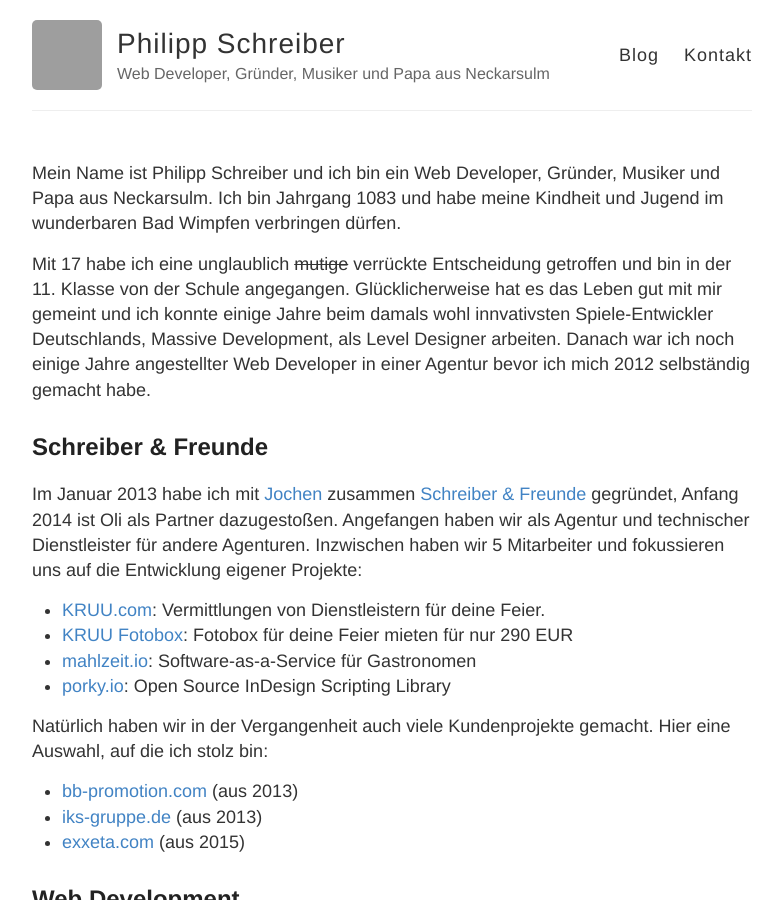
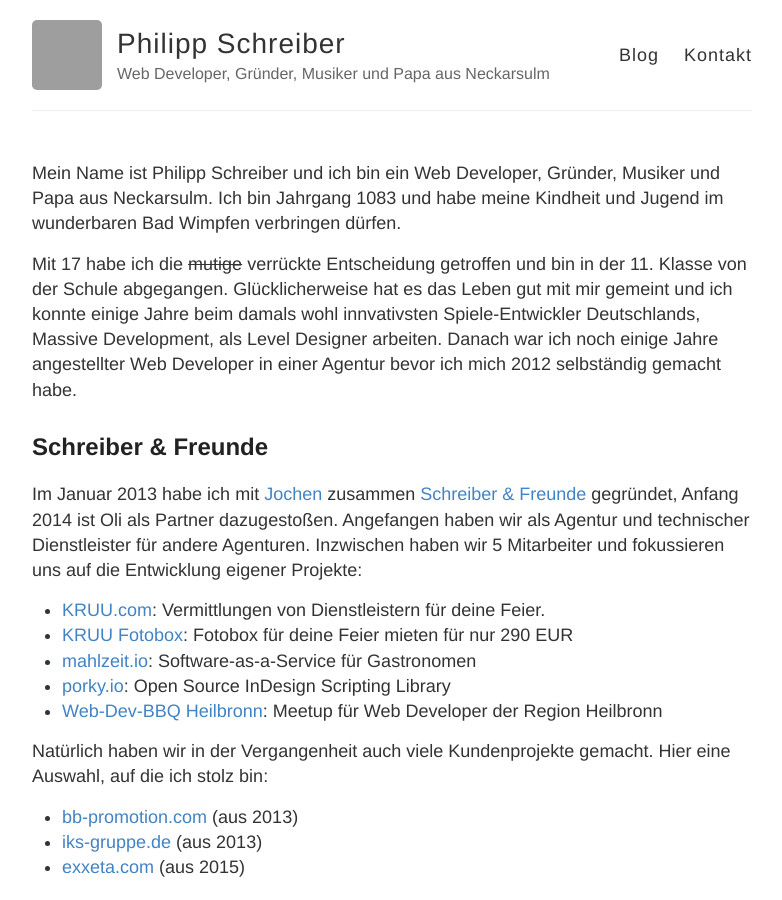
Before and after one commit to PhilippSchreiber/philippschreiber.github.io, a Jekyll site: the page built from index.md, in a window 1280 px wide and 900 px high. Shown: the whole window, without its empty margins (248-1030 px from the left). Built offline with Jekyll 4.4.1, drawn with Linux system fonts in a browser that asks for light colours; grey boxes are pictures that could not be loaded.

Commit message:
adding more content

```diff
--- a/index.md
+++ b/index.md
@@ -4,7 +4,7 @@
 
 Mein Name ist Philipp Schreiber und ich bin ein Web Developer, Gründer, Musiker und Papa aus Neckarsulm. Ich bin Jahrgang 1083 und habe meine Kindheit und Jugend im wunderbaren Bad Wimpfen verbringen dürfen.
 
-Mit 17 habe ich eine unglaublich ~~mutige~~ verrückte Entscheidung getroffen und bin in der 11. Klasse von der Schule angegangen. Glücklicherweise hat es das Leben gut mit mir gemeint und ich konnte einige Jahre beim damals wohl innvativsten Spiele-Entwickler Deutschlands, Massive Development, als Level Designer arbeiten. Danach war ich noch einige Jahre angestellter Web Developer in einer Agentur bevor ich mich 2012 selbständig gemacht habe.
+Mit 17 habe ich die ~~mutige~~ verrückte Entscheidung getroffen und bin in der 11. Klasse von der Schule abgegangen. Glücklicherweise hat es das Leben gut mit mir gemeint und ich konnte einige Jahre beim damals wohl innvativsten Spiele-Entwickler Deutschlands, Massive Development, als Level Designer arbeiten. Danach war ich noch einige Jahre angestellter Web Developer in einer Agentur bevor ich mich 2012 selbständig gemacht habe.
 
 ## Schreiber & Freunde
 Im Januar 2013 habe ich mit [Jochen](http://www.dj-finesse.de) zusammen [Schreiber & Freunde](https://www.schreiber-freunde.de) gegründet, Anfang 2014 ist Oli als Partner dazugestoßen. Angefangen haben wir als Agentur und technischer Dienstleister für andere Agenturen. Inzwischen haben wir 5 Mitarbeiter und fokussieren uns auf die Entwicklung eigener Projekte:
@@ -13,6 +13,7 @@
 * [KRUU Fotobox](https://www.kruu-fotobox.de): Fotobox für deine Feier mieten für nur 290 EUR
 * [mahlzeit.io](https://mahlzeit.io): Software-as-a-Service für Gastronomen
 * [porky.io](http://porky.io): Open Source InDesign Scripting Library
+* [Web-Dev-BBQ Heilbronn](http://www.meetup.com/de-DE/Web-Dev-BBQ-Heilbronn/): Meetup für Web Developer der Region Heilbronn
 
 Natürlich haben wir in der Vergangenheit auch viele Kundenprojekte gemacht. Hier eine Auswahl, auf die ich stolz bin:
 
```
